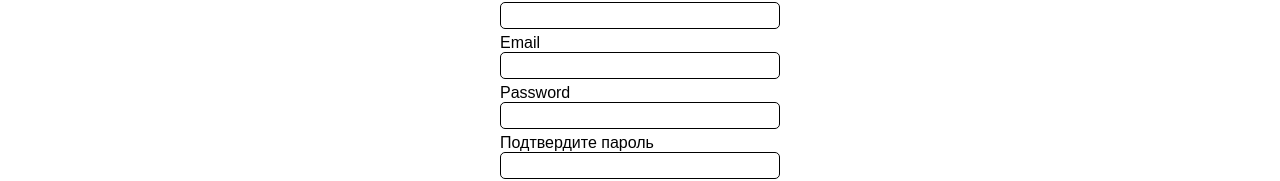
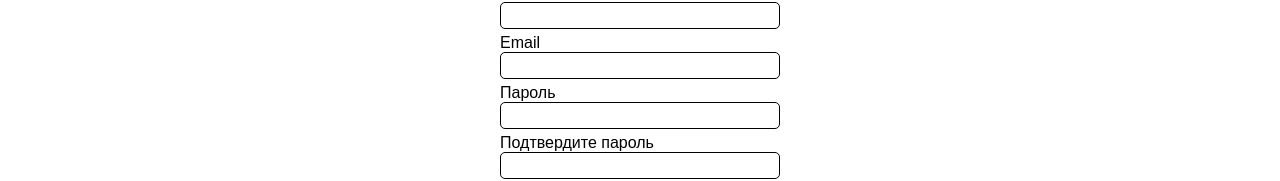
Before and after one commit to Ekhidness/SPA-Vue, a Vue app: page /register in a window 1280 px wide. Shown: the part 147-328 px from the top of the page. Built offline with nearby package versions, Linux system fonts and the light colour scheme.

Commit message:
Templates improved

```diff
--- a/src/views/OrdersView.vue
+++ b/src/views/OrdersView.vue
@@ -9,8 +9,8 @@
 
     <div v-else>
       <div v-for="order in orders" :key="order.id" class="order-item">
-        <h3>Заказ #{{ order.id }}</h3>
-        <p><strong>Сумма заказа:</strong> {{ order.order_price }} ₽</p>
+        <h3>Заказ №{{ order.id }}</h3>
+        <p><strong>Сумма заказа:</strong> {{ order.order_price }} руб.</p>
       </div>
       <router-link to="/" class="back-link">Вернуться в каталог</router-link>
     </div>
--- a/src/views/RegisterView.vue
+++ b/src/views/RegisterView.vue
@@ -19,7 +19,7 @@
     />
     <span v-if="errors.email" class="error-text">{{ errors.email }}</span>
 
-    <label>Password</label>
+    <label>Пароль</label>
     <input
       type="password"
       required
```
